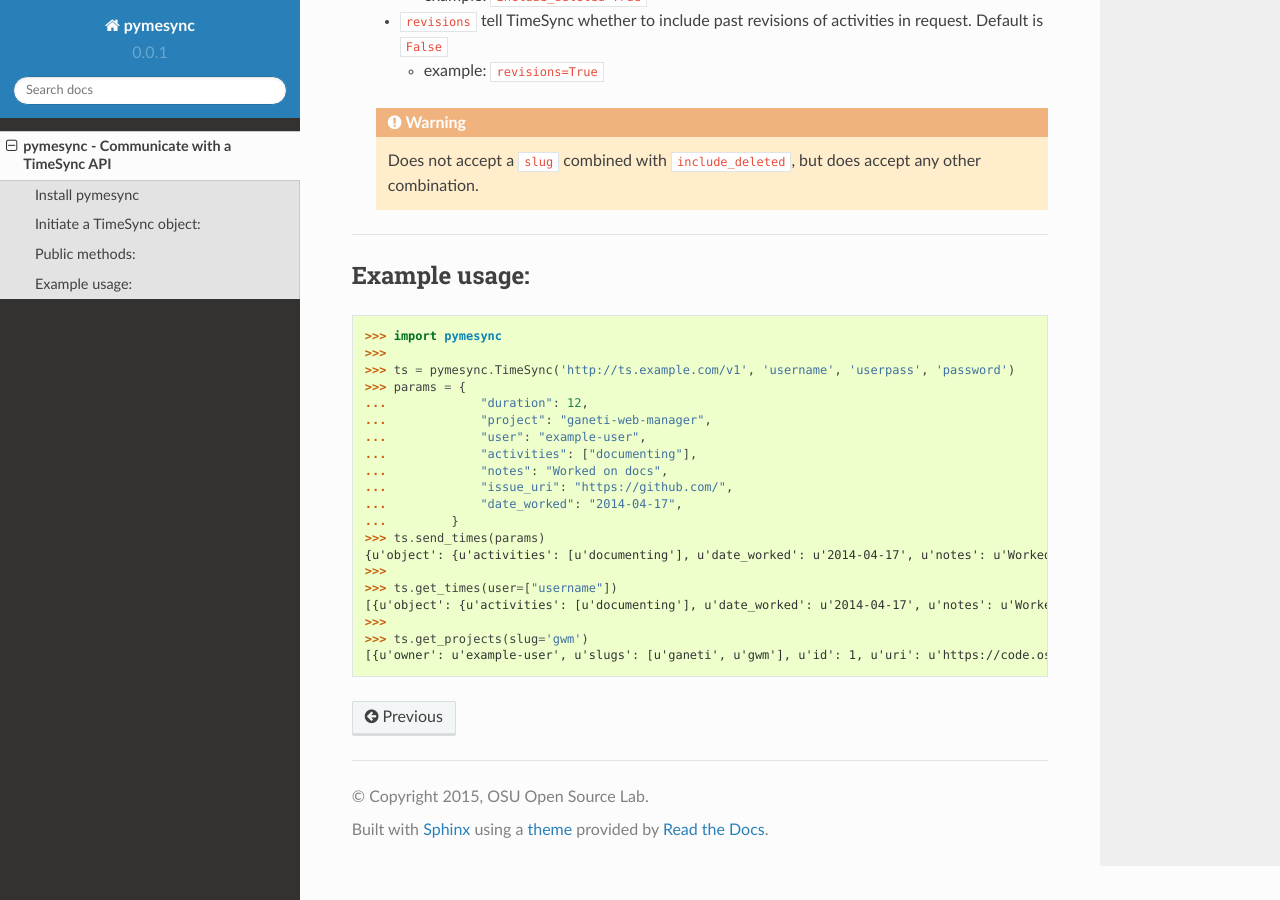
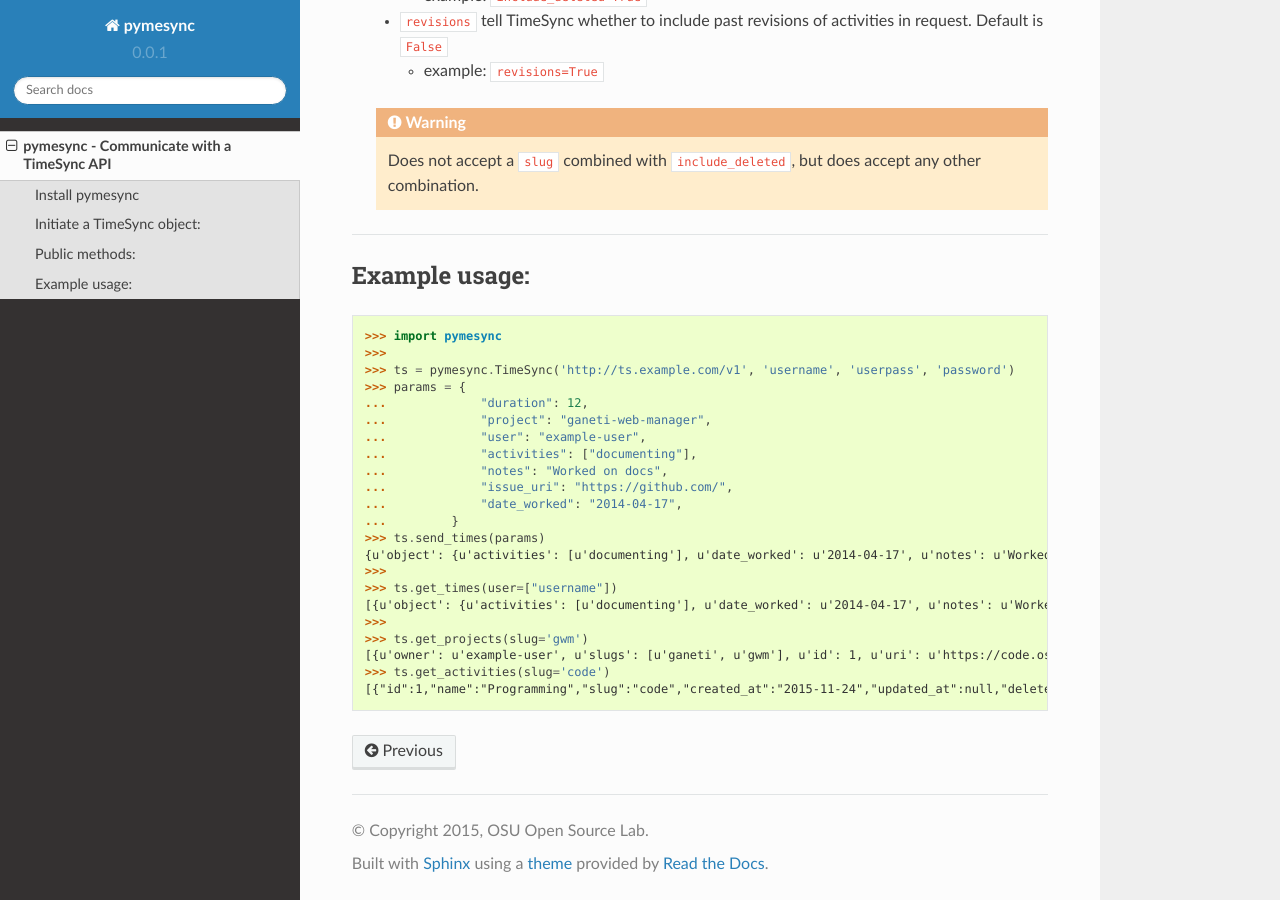
Before and after one commit to osuosl/pymesync, a Sphinx documentation site: the page built from docs/source/usage.rst, in a window 1280 px wide and 900 px high, scrolled down 3218 px. Built offline with Sphinx 7.4.7 and the Read the Docs theme 2.0.0, drawn with Linux system fonts in a browser that asks for light colours.

Commit message:
Added example to docs

```diff
--- a/docs/source/usage.rst
+++ b/docs/source/usage.rst
@@ -202,3 +202,5 @@ Example usage:
     >>>
     >>> ts.get_projects(slug='gwm')
     [{u'owner': u'example-user', u'slugs': [u'ganeti', u'gwm'], u'id': 1, u'uri': u'https://code.osuosl.org/projects/ganeti-webmgr', u'name': u'Ganeti Web Manager'}]
+    >>> ts.get_activities(slug='code')
+    [{"id":1,"name":"Programming","slug":"code","created_at":"2015-11-24","updated_at":null,"deleted_at":null,"uuid":"fd7fd535-1272-44cd-b4ec-726b65b1db96","revision":1}]
```
